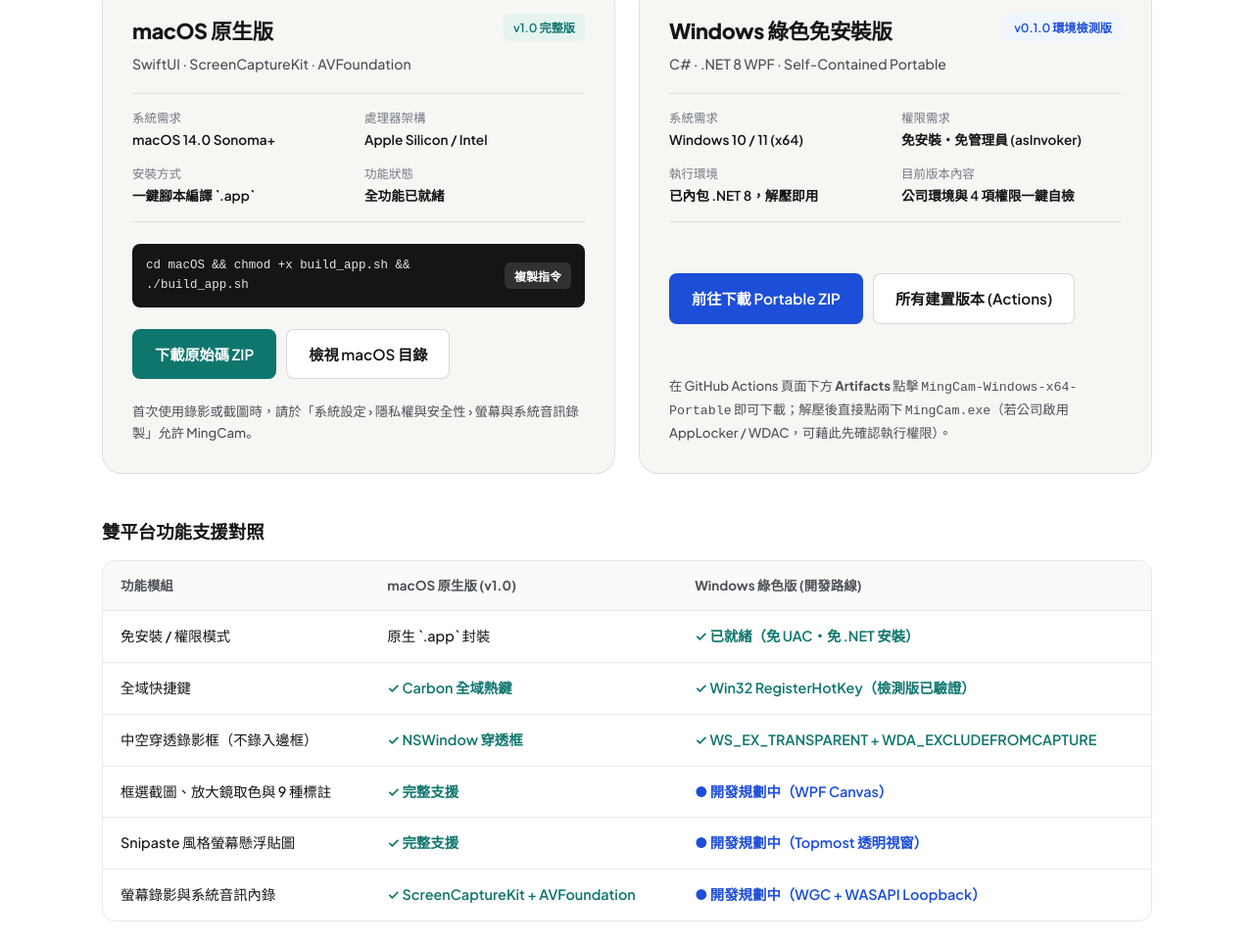
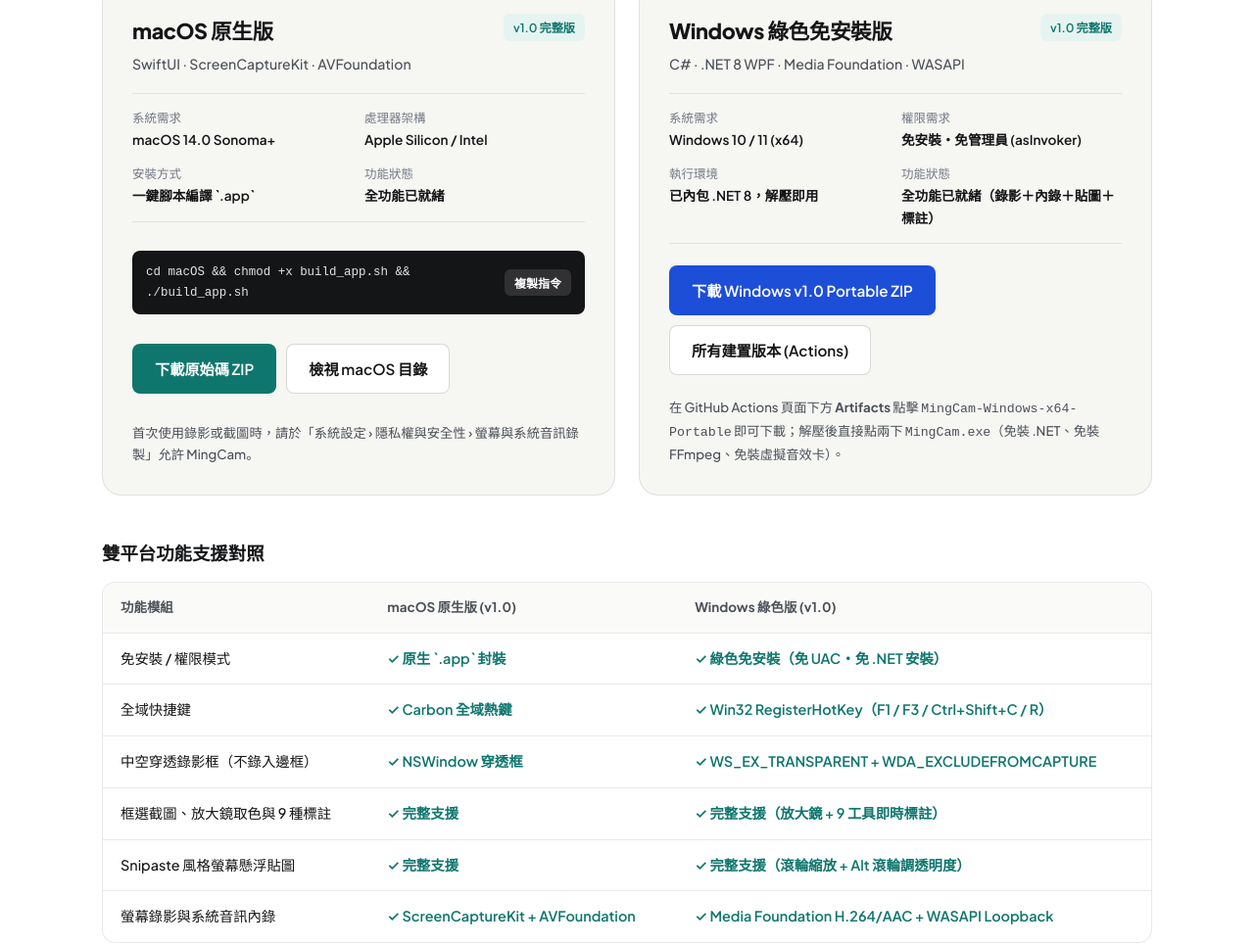
Before and after one commit to pc007ya/MingCam, a plain HTML site: page docs/index.html in a window 1280 px wide. Shown: the part 1463-2429 px from the top of the page at 98% size. Drawn offline with Linux system fonts and the light colour scheme.

Commit message:
Update landing page and README for MingCam Windows v1.0 full release

```diff
--- a/docs/index.html
+++ b/docs/index.html
@@ -1060,9 +1060,9 @@
               <div class="dl-header">
                 <div>
                   <h3 class="dl-platform">Windows 綠色免安裝版</h3>
-                  <p class="dl-sub">C# · .NET 8 WPF · Self-Contained Portable</p>
+                  <p class="dl-sub">C# · .NET 8 WPF · Media Foundation · WASAPI</p>
                 </div>
-                <span class="status-tag status-preview">v0.1.0 環境檢測版</span>
+                <span class="status-tag status-stable">v1.0 完整版</span>
               </div>
               <dl class="dl-specs" style="margin-top:18px;">
                 <div>
@@ -1078,22 +1078,22 @@
                   <dd>已內包 .NET 8，解壓即用</dd>
                 </div>
                 <div>
-                  <dt>目前版本內容</dt>
-                  <dd>公司環境與 4 項權限一鍵自檢</dd>
+                  <dt>功能狀態</dt>
+                  <dd>全功能已就緒（錄影＋內錄＋貼圖＋標註）</dd>
                 </div>
               </dl>
             </div>
 
             <div class="dl-actions">
-              <a href="https://github.com/pc007ya/MingCam/actions/runs/45816559891" target="_blank" rel="noopener" class="btn btn-blue" id="dl-windows-latest">
-                前往下載 Portable ZIP
+              <a href="https://github.com/pc007ya/MingCam/actions/runs/45819730132" target="_blank" rel="noopener" class="btn btn-blue" id="dl-windows-latest">
+                下載 Windows v1.0 Portable ZIP
               </a>
               <a href="https://github.com/pc007ya/MingCam/actions/workflows/build-windows.yml" target="_blank" rel="noopener" class="btn btn-outline" id="dl-windows-all">
                 所有建置版本 (Actions)
               </a>
             </div>
             <p class="dl-note">
-              在 GitHub Actions 頁面下方 <strong>Artifacts</strong> 點擊 <code>MingCam-Windows-x64-Portable</code> 即可下載；解壓後直接點兩下 <code>MingCam.exe</code>（若公司啟用 AppLocker / WDAC，可藉此先確認執行權限）。
+              在 GitHub Actions 頁面下方 <strong>Artifacts</strong> 點擊 <code>MingCam-Windows-x64-Portable</code> 即可下載；解壓後直接點兩下 <code>MingCam.exe</code>（免裝 .NET、免裝 FFmpeg、免裝虛擬音效卡）。
             </p>
           </article>
         </div>
@@ -1107,19 +1107,19 @@
                 <tr>
                   <th>功能模組</th>
                   <th>macOS 原生版 (v1.0)</th>
-                  <th>Windows 綠色版 (開發路線)</th>
+                  <th>Windows 綠色版 (v1.0)</th>
                 </tr>
               </thead>
               <tbody>
                 <tr>
                   <td>免安裝 / 權限模式</td>
-                  <td>原生 `.app` 封裝</td>
-                  <td class="ok">✓ 已就緒（免 UAC・免 .NET 安裝）</td>
+                  <td class="ok">✓ 原生 `.app` 封裝</td>
+                  <td class="ok">✓ 綠色免安裝（免 UAC・免 .NET 安裝）</td>
                 </tr>
                 <tr>
                   <td>全域快捷鍵</td>
                   <td class="ok">✓ Carbon 全域熱鍵</td>
-                  <td class="ok">✓ Win32 RegisterHotKey（檢測版已驗證）</td>
+                  <td class="ok">✓ Win32 RegisterHotKey（F1 / F3 / Ctrl+Shift+C / R）</td>
                 </tr>
                 <tr>
                   <td>中空穿透錄影框（不錄入邊框）</td>
@@ -1129,17 +1129,17 @@
                 <tr>
                   <td>框選截圖、放大鏡取色與 9 種標註</td>
                   <td class="ok">✓ 完整支援</td>
-                  <td class="wip">● 開發規劃中（WPF Canvas）</td>
+                  <td class="ok">✓ 完整支援（放大鏡 + 9 工具即時標註）</td>
                 </tr>
                 <tr>
                   <td>Snipaste 風格螢幕懸浮貼圖</td>
                   <td class="ok">✓ 完整支援</td>
-                  <td class="wip">● 開發規劃中（Topmost 透明視窗）</td>
+                  <td class="ok">✓ 完整支援（滾輪縮放 + Alt 滾輪調透明度）</td>
                 </tr>
                 <tr>
                   <td>螢幕錄影與系統音訊內錄</td>
                   <td class="ok">✓ ScreenCaptureKit + AVFoundation</td>
-                  <td class="wip">● 開發規劃中（WGC + WASAPI Loopback）</td>
+                  <td class="ok">✓ Media Foundation H.264/AAC + WASAPI Loopback</td>
                 </tr>
               </tbody>
             </table>
```
Also changed, not shown: 1 other file.
